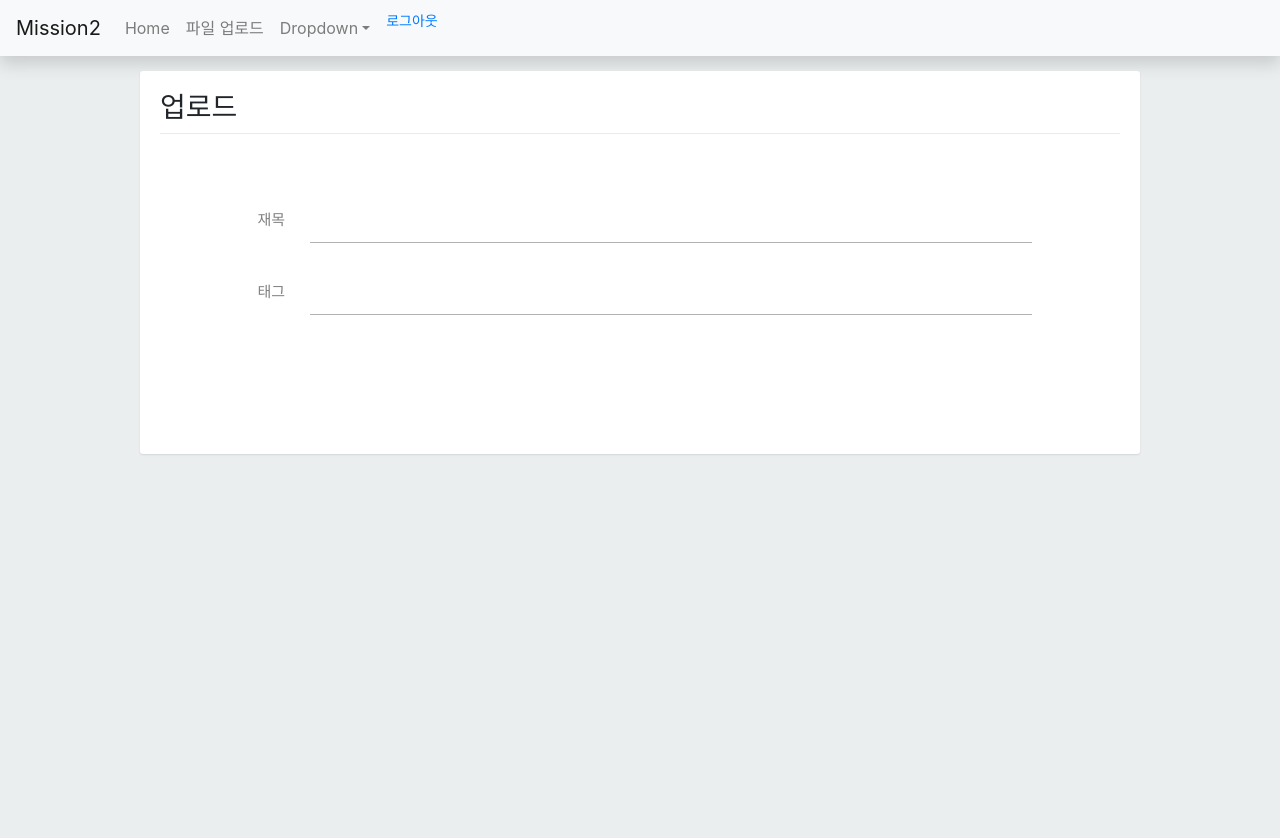
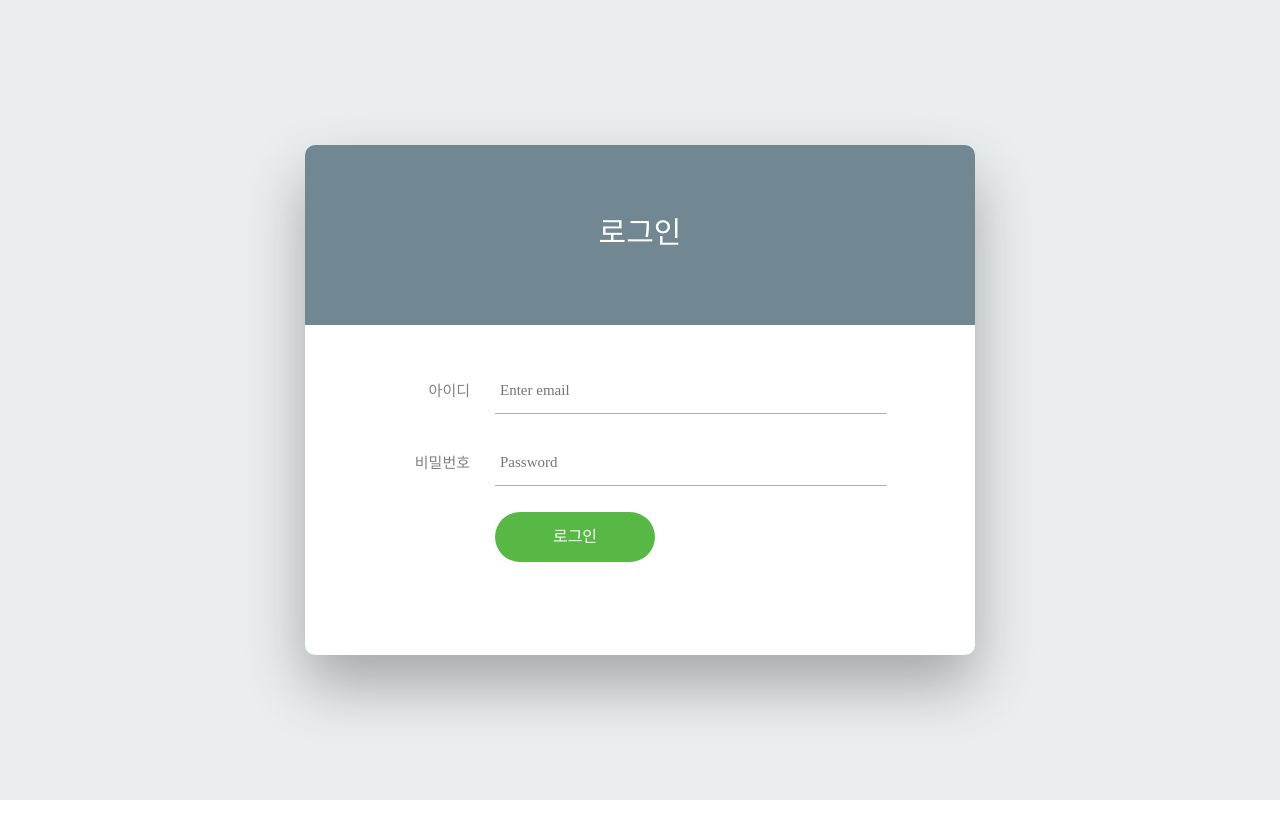
Before and after one commit to JudeRester/mission2, a React (Create React App) app in the folder frontend/: page /upload in a window 1280 px wide. Shown: the top 838 px of the page. After the commit the page ends 800 px from the top, so only its background shows below. Built offline with nearby package versions, Linux system fonts and the light colour scheme.

Commit message:
no context api but should try saga perhaps

```diff
--- a/frontend/src/App.js
+++ b/frontend/src/App.js
@@ -2,7 +2,6 @@ import './App.css';
 import React, { useState, useEffect } from 'react';
 import { BrowserRouter as Router, Route, Switch } from 'react-router-dom'
 import axios from 'axios';
-import { BrowserRouter } from 'react-router-dom'
 import { Provider } from 'react-redux';
 import { applyMiddleware, combineReducers, createStore } from 'redux';
 import Login, { loginReducer } from './container/login/Login';
@@ -17,10 +16,6 @@ const rootReducer = combineReducers({
 
 const store = createStore(rootReducer, applyMiddleware(thunk))
 
-export const isLogin = React.createContext({
-  setLoginedAccount: ()=>{}
-})
-
 function App() {
   const [loginedAccount, setLoginedAccount] = useState(false);
 
@@ -32,22 +27,22 @@ function App() {
         setLoginedAccount(true);
       }
     }
-  })
+  },[])
 
   return (
 
     <div className="App">
       <Router>
-        <isLogin.Provider value={false}>
           <Provider store={store}>
-            <Header />
+            {!loginedAccount && <Login />}
+            {loginedAccount && <Main />}
+            {/* <Header />
             <Switch>
               <Route exact path="/" component={Login} />
               <Route path="/main" component={Main} />
               <Route path="/upload" component={Upload}/>
-            </Switch>
+            </Switch> */}
           </Provider>
-        </isLogin.Provider>
       </Router>
     </div>
 
--- a/frontend/src/container/commons/Header.jsx
+++ b/frontend/src/container/commons/Header.jsx
@@ -1,15 +1,12 @@
 import React, { useContext } from 'react';
 import { useHistory } from 'react-router-dom';
 import { Navbar, Nav, NavDropdown } from 'react-bootstrap';
-import { isLogin } from '../../App';
 
 const Header = () => {
     const history = useHistory();
-    const isLoginContext = useContext(isLogin);
     const logout = () => {
         sessionStorage.removeItem("sessionUser");
         history.push("/");
-        isLoginContext((prev) => !prev);
     }
     if (true) {
         return (
--- /dev/null
+++ b/frontend/src/container/upload/DropZone.tsx
@@ -0,0 +1,22 @@
+import React, { useState } from 'react';
+import styled from 'styled-components';
+
+
+const DivContainer = styled.div`
+transform: translateY(-100%);
+`;
+
+//const DivDr
+
+const DropZone = () => {
+
+    return(
+        <div>
+            <DivContainer>
+
+            </DivContainer>
+        </div>
+    )
+}
+
+export default DropZone;
--- a/frontend/src/container/upload/Upload.jsx
+++ b/frontend/src/container/upload/Upload.tsx
@@ -1,6 +1,7 @@
-import React from 'react';
+import React, { useState } from 'react';
 //import axios from 'axios';
-import styled from 'styled-components'
+import styled from 'styled-components';
+import DropZone from './DropZone';
 
 //style
 
@@ -34,7 +35,6 @@ let DivTitleContainer = styled.div`
 display:flex;
 margin-bottom: 20px;
 border-bottom: 1px solid #eaeaea;
-
 `;
 
 let DivBox = styled.div`
@@ -88,8 +88,12 @@ width: 100%;
   justify-content: space-between;
   padding: 43px 88px 93px 150px;
 `;
+
+
 //style end
 const Upload = () => {
+    let [tags, setTages] = useState<Array<string>>([]);
+
     return (
         <div>
             <DivWrapper>
@@ -104,10 +108,12 @@ const Upload = () => {
                                 <InputLogin type="text" placeholder="" className="logininput" />
                             </DivLoginGroup>
 
-                            <DivLoginGroup controlId="formBasicPassword">
+                            <DivLoginGroup>
                                 <SpanLoginLabel>태그</SpanLoginLabel>
                                 <InputLogin type="text" placeholder="" className="logininput"/>
                             </DivLoginGroup>
+
+                            <DropZone />
                         </FormLogin>
                     </DivBox>
                 </DivContainer>
--- /dev/null
+++ b/frontend/src/react-app-env.d.ts
@@ -0,0 +1 @@
+/// <reference types="react-scripts" />
```
Also changed, not shown: frontend/package.json (+7 -1 lines), frontend/src/container/login/Login.js (+0 -34 lines), frontend/tsconfig.json (added, +26 -0 lines), frontend/src/container/commons/Main.tsx (added), 2 other files (tests, documents, lock files or other folders).
